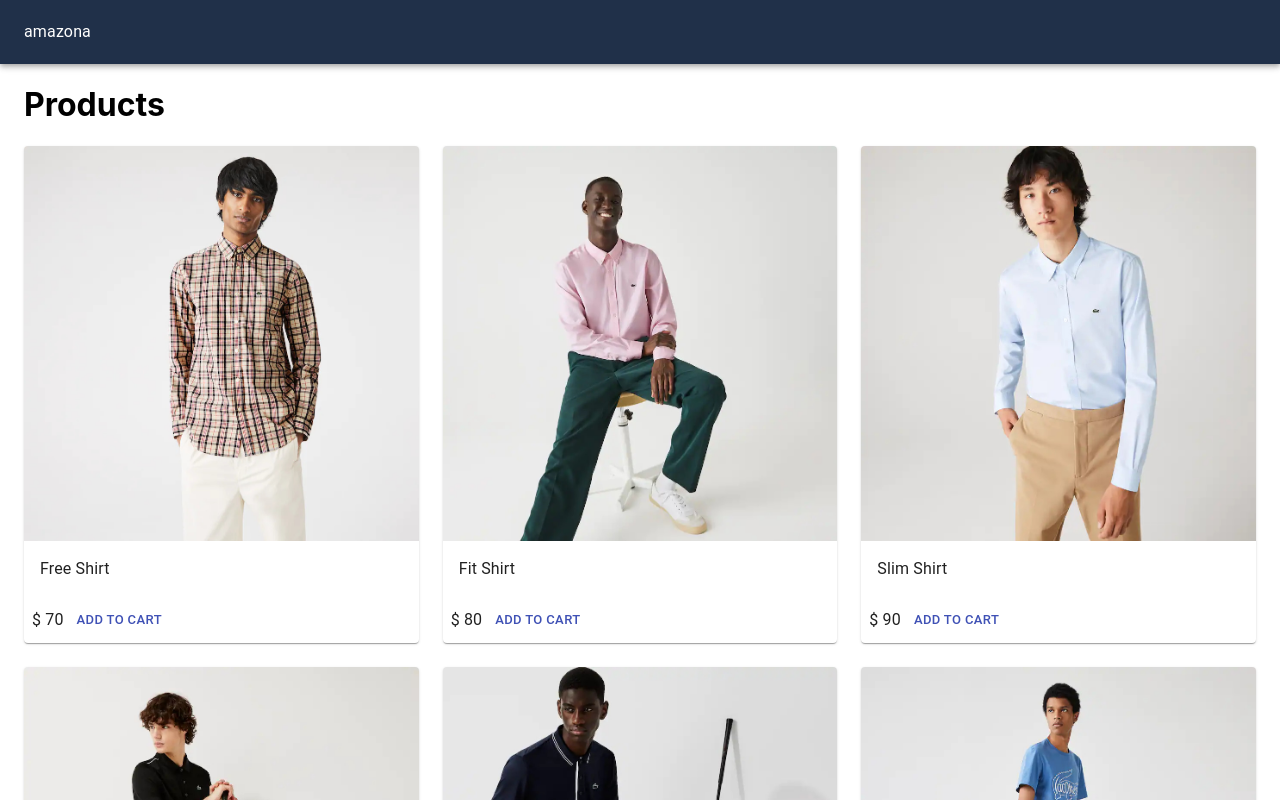
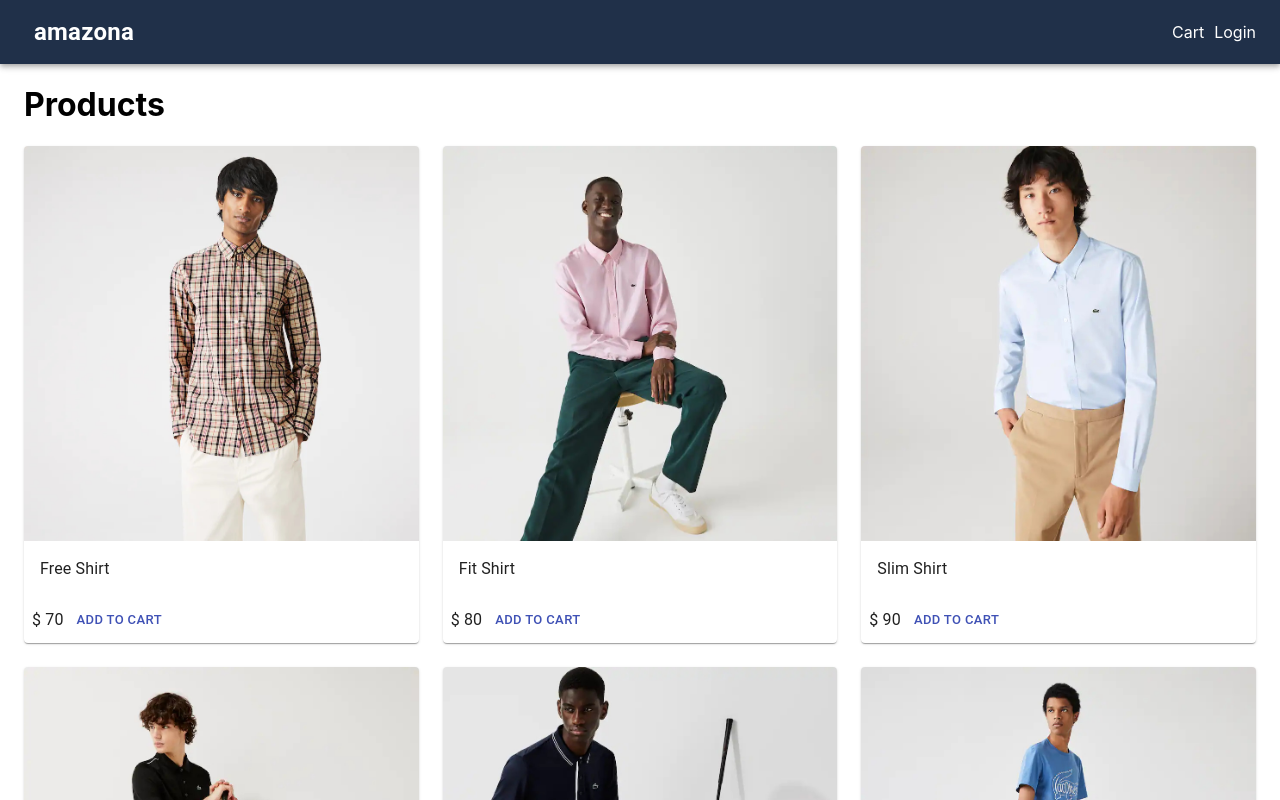
Before and after one commit to diallogn/shop, a Next.js app: page / in a window 1280 px wide. Shown: the top 800 px of the page. Built offline with nearby package versions, Linux system fonts and the light colour scheme.

Commit message:
add cart and login in the navbar

```diff
--- a/components/Layout.js
+++ b/components/Layout.js
@@ -1,5 +1,13 @@
-import { AppBar, Container, Toolbar, Typography } from '@material-ui/core';
 import useStyles from '../utils/styles';
+import NextLink from 'next/link';
+
+import {
+  AppBar,
+  Container,
+  Toolbar,
+  Typography,
+  Link,
+} from '@material-ui/core';
 
 export default function Layout({ children }) {
   const styles = useStyles();
@@ -7,12 +15,25 @@
     <>
       <AppBar position="static" className={styles.navbar}>
         <Toolbar>
-          <Typography>amazona</Typography>
+          <NextLink href="/" passHref>
+            <Link>
+              <Typography className={styles.brand}>amazona</Typography>
+            </Link>
+          </NextLink>
+          <div className={styles.grow}></div>
+          <div>
+            <NextLink href="/cart" passHref>
+              <Link>Cart</Link>
+            </NextLink>
+            <NextLink href="/login" passHref>
+              <Link>Login</Link>
+            </NextLink>
+          </div>
         </Toolbar>
       </AppBar>
       <Container className={styles.main}>{children}</Container>
       <footer className={styles.footer}>
-        <Typography>All right reserved. Next Amazona .</Typography>
+        <Typography>All right reserved. Next Amazona.</Typography>
       </footer>
     </>
   );
--- a/utils/styles.js
+++ b/utils/styles.js
@@ -8,6 +8,13 @@
       marginLeft: 10,
     },
   },
+  brand: {
+    fontWeight: 'bold',
+    fontSize: '1.5rem',
+  },
+  grow: {
+    flexGrow: 1,
+  },
   main: {
     minHeight: '80vh',
   },
```
